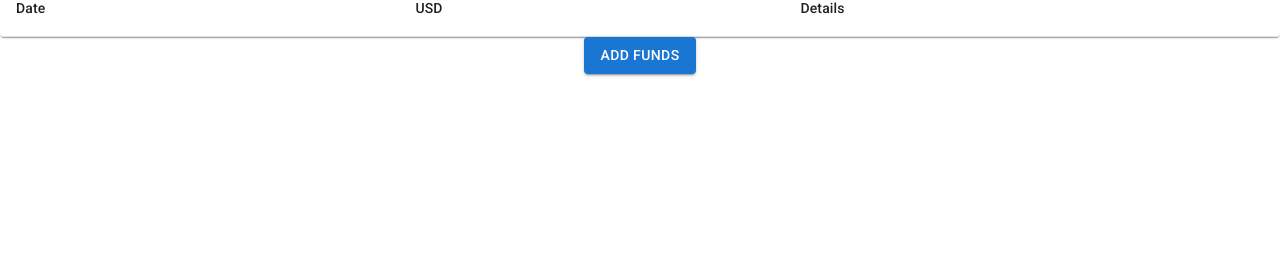
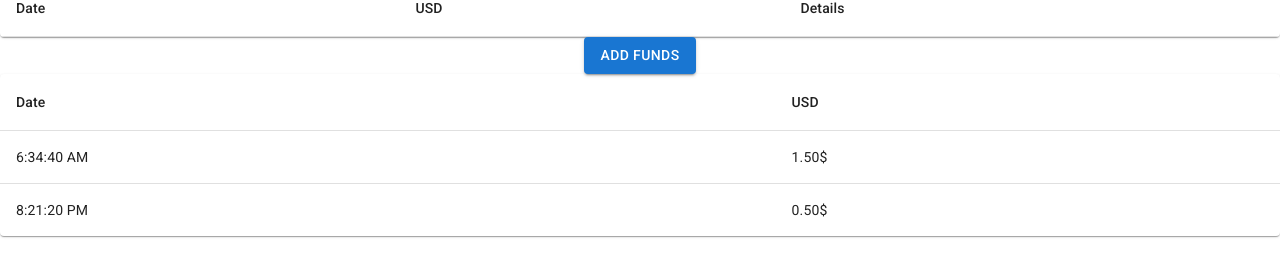
Before and after one commit to DeFiMiami/gasless_trx_card_subsidized, a React (Create React App) app in the folder frontend/: page /page3 in a window 1280 px wide. Shown: the part 254-530 px from the top of the page. Built offline with nearby package versions, Linux system fonts and the light colour scheme.

Commit message:
ui: deposits

```diff
--- a/frontend/src/account/Deposits.jsx
+++ b/frontend/src/account/Deposits.jsx
@@ -1,28 +1,63 @@
+import * as React from 'react';
 import {useEffect} from 'react';
 import {useRecoilState} from "recoil";
 import {accessTokenAtom, userDepositsAtom} from "../state";
 import {getDeposits} from "../actions";
+import TableContainer from "@mui/material/TableContainer";
+import Paper from "@mui/material/Paper";
+import Table from "@mui/material/Table";
+import TableHead from "@mui/material/TableHead";
+import TableRow from "@mui/material/TableRow";
+import TableCell from "@mui/material/TableCell";
+import TableBody from "@mui/material/TableBody";
+
+function createData(
+    date: number,
+    amount: number,
+) {
+    return {
+        date: new Date(date).toLocaleTimeString(),
+        amount: amount / 100
+    }
+}
+
+const userDeposits = [
+    createData(1665280714,
+        150),
+    createData(2665280714,
+        50),
+]
 
 export default function Deposits() {
-    const [accessToken] = useRecoilState(accessTokenAtom)
-    const [userDeposits] = useRecoilState(userDepositsAtom)
-    useEffect(() => {
-        if (accessToken !== null) {
-            getDeposits()
-        }
-    }, [accessToken])
+    // const [accessToken] = useRecoilState(accessTokenAtom)
+    // const [userDeposits] = useRecoilState(userDepositsAtom)
 
-    if (userDeposits === null) {
-        return <div>Here will be user deposits</div>
-    }
-    const depositList = []
-    userDeposits.forEach(item => {
-            depositList.push(<div>{item.d}</div>)
-        }
-    )
+    // useEffect(() => {
+    //     if (accessToken !== null) {
+    //         getDeposits()
+    //     }
+    // }, [accessToken])
+
     return (
-        <div>
-            {depositList}
-        </div>
-    )
+        <TableContainer component={Paper}>
+            <Table sx={{minWidth: 650}} aria-label="simple table">
+                <TableHead>
+                    <TableRow>
+                        <TableCell>Date</TableCell>
+                        <TableCell>USD</TableCell>
+                    </TableRow>
+                </TableHead>
+                <TableBody>
+                    {userDeposits.map((row) => (
+                        <TableRow
+                            key={row.date}
+                            sx={{'&:last-child td, &:last-child th': {border: 0}}}>
+                            <TableCell component="th" scope="row">{row.date}</TableCell>
+                            <TableCell>{row.amount.toFixed(2)}$</TableCell>
+                        </TableRow>
+                    ))}
+                </TableBody>
+            </Table>
+        </TableContainer>
+    );
 }
```
